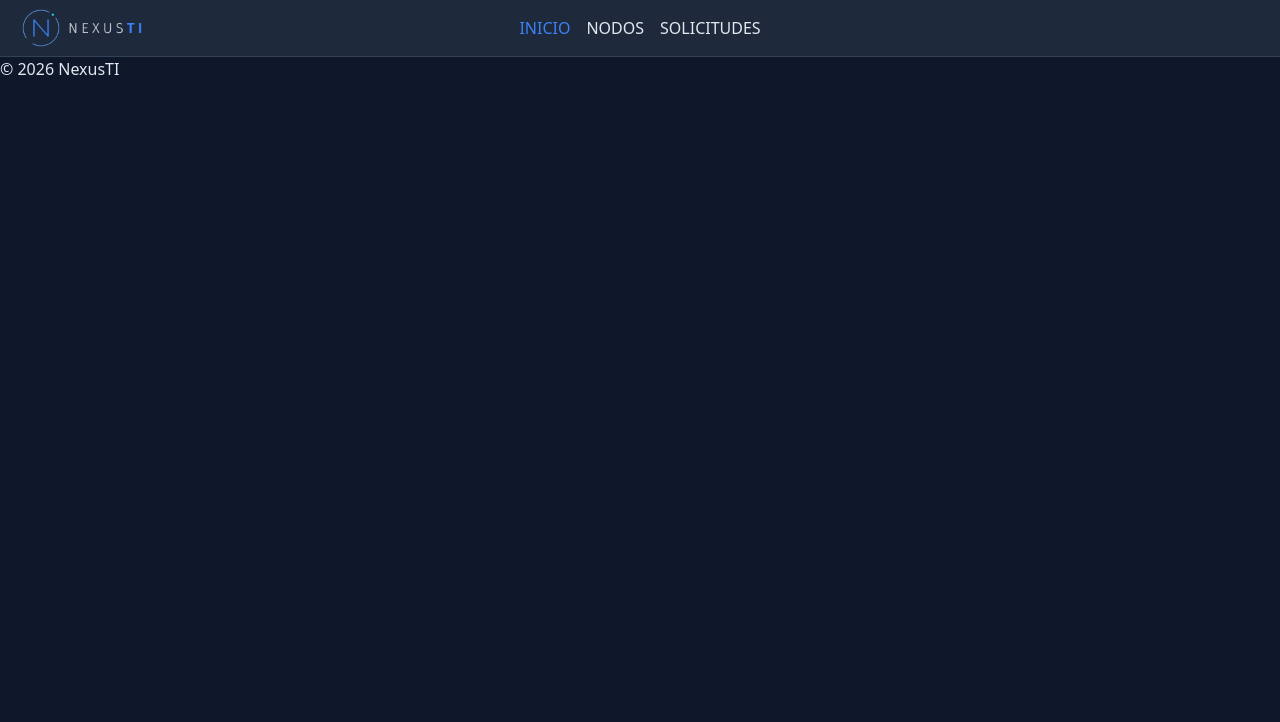
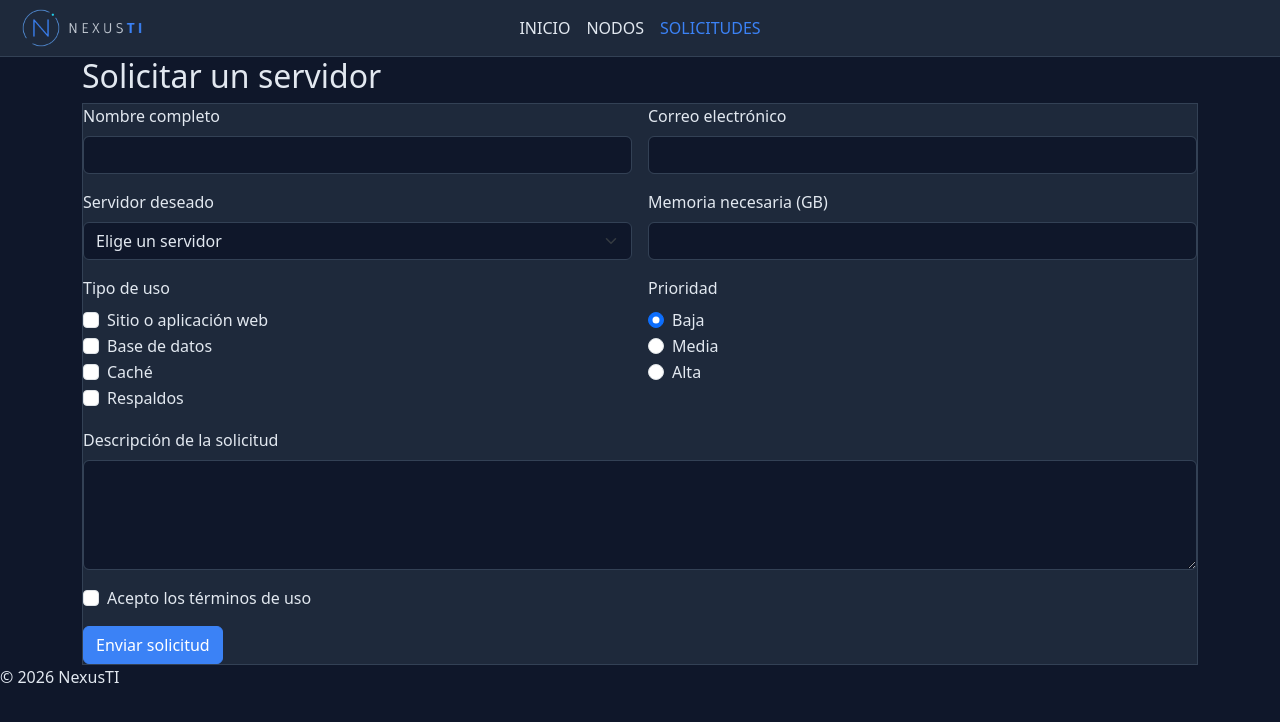
Before and after one commit to Emi1ixnx/Proyecto-final-DW, a plain HTML site: page views/solicitudes.html in a window 1280 px wide. Drawn offline with nearby package versions, Linux system fonts and the light colour scheme.

Commit message:
Solicitudes terminado

```diff
--- a/views/solicitudes.html
+++ b/views/solicitudes.html
@@ -8,14 +8,15 @@
     <title>NexusTI - Solicitudes</title>
     <link href="https://cdn.jsdelivr.net/npm/bootstrap@5.3.9/dist/css/bootstrap.min.css" rel="stylesheet"
         integrity="sha384-yEPZ7jP9S0QKiUQ0m3jjsO4ProIW7wvR9gXkI7JOGa2XVsw53Yke2bsdkBbjmmiX" crossorigin="anonymous">
-    <link href="/assets/css/style.css" rel="stylesheet" />
+    <link href="../assets/css/style.css" rel="stylesheet" />
 
 </head>
 
 <body>
     <nav class="navbar navbar-expand-lg bg-body-tertiary">
         <div class="container-fluid">
-            <a class="navbar-brand" href="/index.html"><img src="/assets/images/nexusti-logos/logo-horizontal-navbar.png" alt="NexusTI" id="navbarLogo"
+            <a class="navbar-brand" href="../index.html"><img
+                    src="../assets/images/nexusti-logos/logo-horizontal-navbar.png" alt="NexusTI" id="navbarLogo"
                     class="navbarlogo"></a>
             <button class="navbar-toggler" type="button" data-bs-toggle="collapse" data-bs-target="#navbarNav"
                 aria-controls="navbarNav" aria-expanded="false" aria-label="Toggle navigation">
@@ -24,18 +25,109 @@
             <div class="collapse navbar-collapse" id="navbarNav">
                 <ul class="navbar-nav">
                     <li class="nav-item">
-                        <a class="nav-link active" aria-current="page" href="/index.html">INICIO</a>
+                        <a class="nav-link" href="../index.html">INICIO</a>
                     </li>
                     <li class="nav-item">
                         <a class="nav-link" href="nodos.html">NODOS</a>
                     </li>
                     <li class="nav-item">
-                        <a class="nav-link" href="solicitudes.html">SOLICITUDES</a>
+                        <a class="nav-link active" aria-current="page" href="solicitudes.html">SOLICITUDES</a>
                     </li>
                 </ul>
             </div>
         </div>
     </nav>
+
+    <div class="container">
+        <section id="solicitudes" class="solicitudes">
+            <h2>Solicitar un servidor</h2>
+            <form>
+
+                <div class="row g-3 mb-3">
+                    <div class="col-md-6">
+                        <label for="nombre" class="form-label">Nombre completo</label>
+                        <input type="text" class="form-control" id="nombre" name="nombre" required>
+                    </div>
+                    <div class="col-md-6">
+                        <label for="correo" class="form-label">Correo electrónico</label>
+                        <input type="email" class="form-control" id="correo" name="correo" required>
+                    </div>
+                </div>
+
+                <div class="row g-3 mb-3">
+                    <div class="col-md-6">
+                        <label for="servidor" class="form-label">Servidor deseado</label>
+                        <select class="form-select" id="servidor" name="servidor" required>
+                            <option value="" selected>Elige un servidor</option>
+                            <option value="srv-web-01">srv-web-01 (9 GB libres)</option>
+                            <option value="srv-db-01">srv-db-01 (50 GB libres)</option>
+                            <option value="srv-cache-01">srv-cache-01 (6 GB libres)</option>
+                            <option value="srv-web-02">srv-web-02 (11 GB libres)</option>
+                            <option value="srv-db-02">srv-db-02 (40 GB libres)</option>
+                        </select>
+                    </div>
+                    <div class="col-md-6">
+                        <label for="memoria" class="form-label">Memoria necesaria (GB)</label>
+                        <input type="number" class="form-control" id="memoria" name="memoria" min="1" max="128"
+                            required>
+                    </div>
+                </div>
+
+                <div class="row g-3 mb-3">
+                    <fieldset class="col-md-6">
+                        <legend class="form-label fs-6">Tipo de uso</legend>
+                        <div class="form-check">
+                            <input class="form-check-input" type="checkbox" id="usoWeb" name="uso" value="web">
+                            <label class="form-check-label" for="usoWeb">Sitio o aplicación web</label>
+                        </div>
+                        <div class="form-check">
+                            <input class="form-check-input" type="checkbox" id="usoBd" name="uso" value="basedatos">
+                            <label class="form-check-label" for="usoBd">Base de datos</label>
+                        </div>
+                        <div class="form-check">
+                            <input class="form-check-input" type="checkbox" id="usoCache" name="uso" value="cache">
+                            <label class="form-check-label" for="usoCache">Caché</label>
+                        </div>
+                        <div class="form-check">
+                            <input class="form-check-input" type="checkbox" id="usoRespaldo" name="uso"
+                                value="respaldo">
+                            <label class="form-check-label" for="usoRespaldo">Respaldos</label>
+                        </div>
+                    </fieldset>
+
+                    <fieldset class="col-md-6">
+                        <legend class="form-label fs-6">Prioridad</legend>
+                        <div class="form-check">
+                            <input class="form-check-input" type="radio" name="prioridad" id="prioBaja" value="baja"
+                                checked>
+                            <label class="form-check-label" for="prioBaja">Baja</label>
+                        </div>
+                        <div class="form-check">
+                            <input class="form-check-input" type="radio" name="prioridad" id="prioMedia" value="media">
+                            <label class="form-check-label" for="prioMedia">Media</label>
+                        </div>
+                        <div class="form-check">
+                            <input class="form-check-input" type="radio" name="prioridad" id="prioAlta" value="alta">
+                            <label class="form-check-label" for="prioAlta">Alta</label>
+                        </div>
+                    </fieldset>
+                </div>
+
+                <div class="mb-3">
+                    <label for="descripcion" class="form-label">Descripción de la solicitud</label>
+                    <textarea class="form-control" id="descripcion" name="descripcion" rows="4"></textarea>
+                </div>
+
+                <div class="form-check mb-3">
+                    <input class="form-check-input" type="checkbox" id="terminos" name="terminos" required>
+                    <label class="form-check-label" for="terminos">Acepto los términos de uso</label>
+                </div>
+
+                <button type="submit" class="btn btn-primary">Enviar solicitud</button>
+            </form>
+        </section>
+    </div>
+
     <footer>
         <p>&copy; 2026 NexusTI</p>
     </footer>
```
